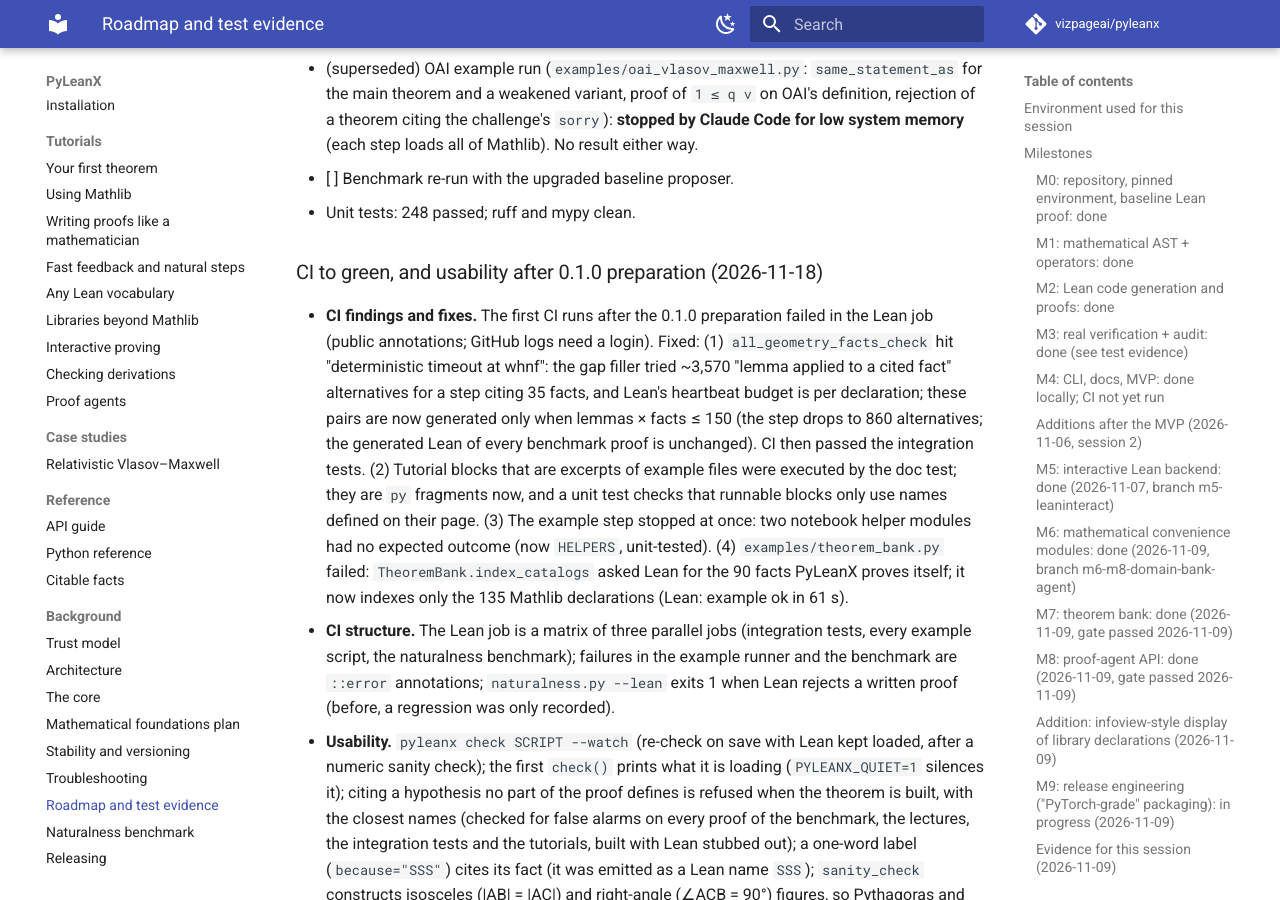
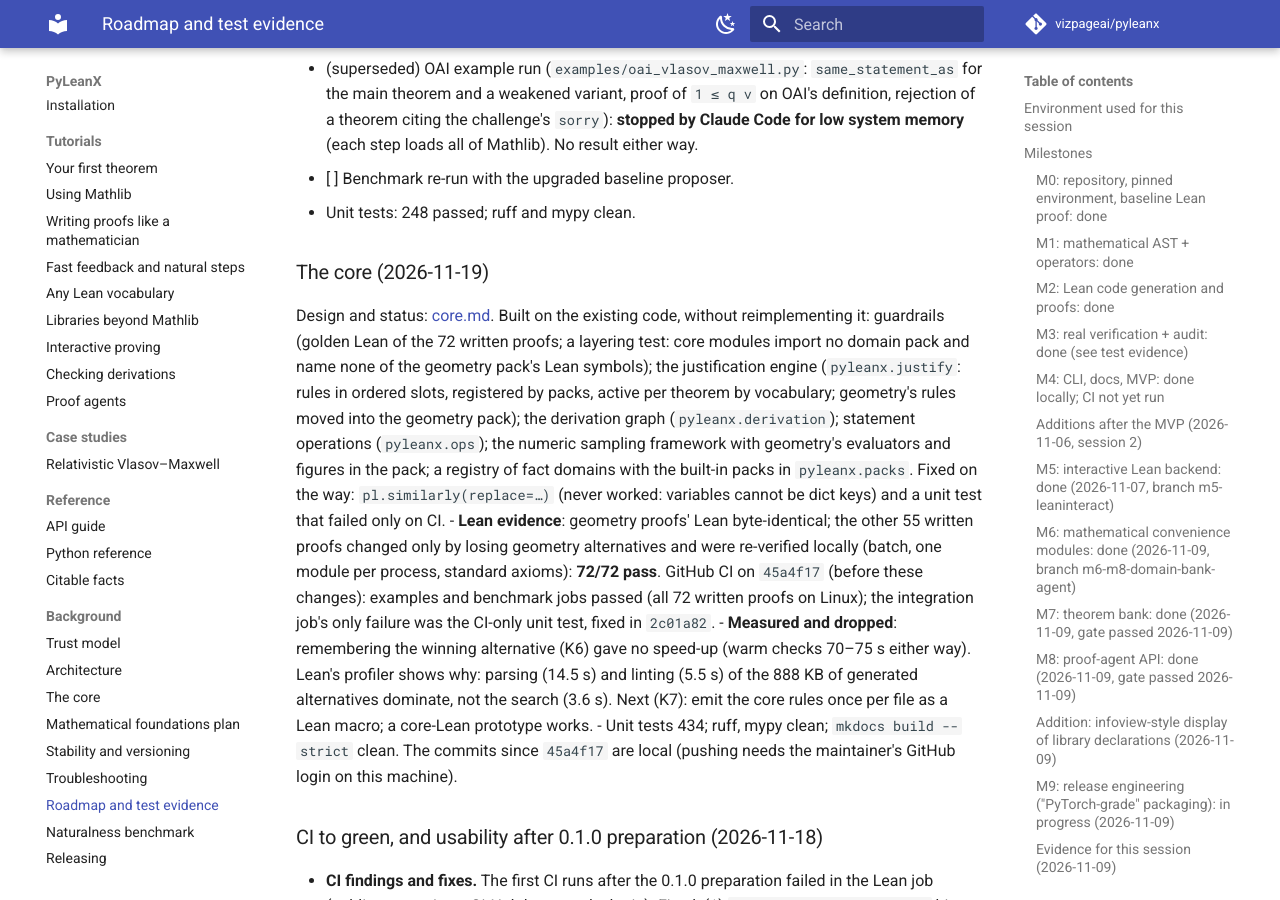
Before and after one commit to vizpageai/pyleanx, an MkDocs documentation site: the page built from docs/roadmap.md, in a window 1280 px wide and 900 px high, scrolled down 11375 px. Built offline with MkDocs 1.6.1 and Material for MkDocs 9.7.7, drawn with Linux system fonts in a browser that asks for light colours; comment, search, counter and statistics services are not loaded.

Commit message:
Core: profile of a check, K7 (compact justification) planned; roadmap
Lean's profiler on the 7 Euclid proofs: parsing 14.5 s, elaboration
7.0 s, linting 5.5 s, tactic execution 3.6 s, type-class inference
2.3 s, kernel 0.4 s; the generated file is 888 KB of spelled-out
alternatives. Reading the search costs more than running it. K7: emit
the core rules once per file as a Lean macro that builds a step's
alternatives from its cited facts (a core-Lean prototype proves and
rejects steps as the current first-blocks do).

Roadmap: the core's status and Lean evidence (72/72 after the engine
change; CI on 45a4f17: examples and benchmark passed).

Co-Authored-By: Claude Opus 5.5 <noreply@anthropic.com>

```diff
--- a/docs/roadmap.md
+++ b/docs/roadmap.md
@@ -226,6 +226,28 @@ explained; to investigate on an idle machine before claiming batch speedups).
 - [ ] Benchmark re-run with the upgraded baseline proposer.
 - Unit tests: 248 passed; ruff and mypy clean.
 
+### The core (2026-11-19)
+Design and status: [core.md](core.md). Built on the existing code, without reimplementing it:
+guardrails (golden Lean of the 72 written proofs; a layering test: core modules import no
+domain pack and name none of the geometry pack's Lean symbols); the justification engine
+(`pyleanx.justify`: rules in ordered slots, registered by packs, active per theorem by
+vocabulary; geometry's rules moved into the geometry pack); the derivation graph
+(`pyleanx.derivation`); statement operations (`pyleanx.ops`); the numeric sampling framework
+with geometry's evaluators and figures in the pack; a registry of fact domains with the
+built-in packs in `pyleanx.packs`. Fixed on the way: `pl.similarly(replace=…)` (never
+worked: variables cannot be dict keys) and a unit test that failed only on CI.
+- **Lean evidence**: geometry proofs' Lean byte-identical; the other 55 written proofs changed
+  only by losing geometry alternatives and were re-verified locally (batch, one module per
+  process, standard axioms): **72/72 pass**. GitHub CI on `45a4f17` (before these changes):
+  examples and benchmark jobs passed (all 72 written proofs on Linux); the integration job's
+  only failure was the CI-only unit test, fixed in `2c01a82`.
+- **Measured and dropped**: remembering the winning alternative (K6) gave no speed-up
+  (warm checks 70–75 s either way). Lean's profiler shows why: parsing (14.5 s) and linting
+  (5.5 s) of the 888 KB of generated alternatives dominate, not the search (3.6 s). Next
+  (K7): emit the core rules once per file as a Lean macro; a core-Lean prototype works.
+- Unit tests 434; ruff, mypy clean; `mkdocs build --strict` clean. The commits since
+  `45a4f17` are local (pushing needs the maintainer's GitHub login on this machine).
+
 ### CI to green, and usability after 0.1.0 preparation (2026-11-18)
 - **CI findings and fixes.** The first CI runs after the 0.1.0 preparation failed in the Lean job (public annotations; GitHub logs need a login). Fixed: (1) `all_geometry_facts_check` hit "deterministic timeout at whnf": the gap filler tried ~3,570 "lemma applied to a cited fact" alternatives for a step citing 35 facts, and Lean's heartbeat budget is per declaration; these pairs are now generated only when lemmas × facts ≤ 150 (the step drops to 860 alternatives; the generated Lean of every benchmark proof is unchanged). CI then passed the integration tests. (2) Tutorial blocks that are excerpts of example files were executed by the doc test; they are `py` fragments now, and a unit test checks that runnable blocks only use names defined on their page. (3) The example step stopped at once: two notebook helper modules had no expected outcome (now `HELPERS`, unit-tested). (4) `examples/theorem_bank.py` failed: `TheoremBank.index_catalogs` asked Lean for the 90 facts PyLeanX proves itself; it now indexes only the 135 Mathlib declarations (Lean: example ok in 61 s).
 - **CI structure.** The Lean job is a matrix of three parallel jobs (integration tests, every example script, the naturalness benchmark); failures in the example runner and the benchmark are `::error` annotations; `naturalness.py --lean` exits 1 when Lean rejects a written proof (before, a regression was only recorded).
```
Also changed, not shown: docs/core.md (+11 -0 lines).
